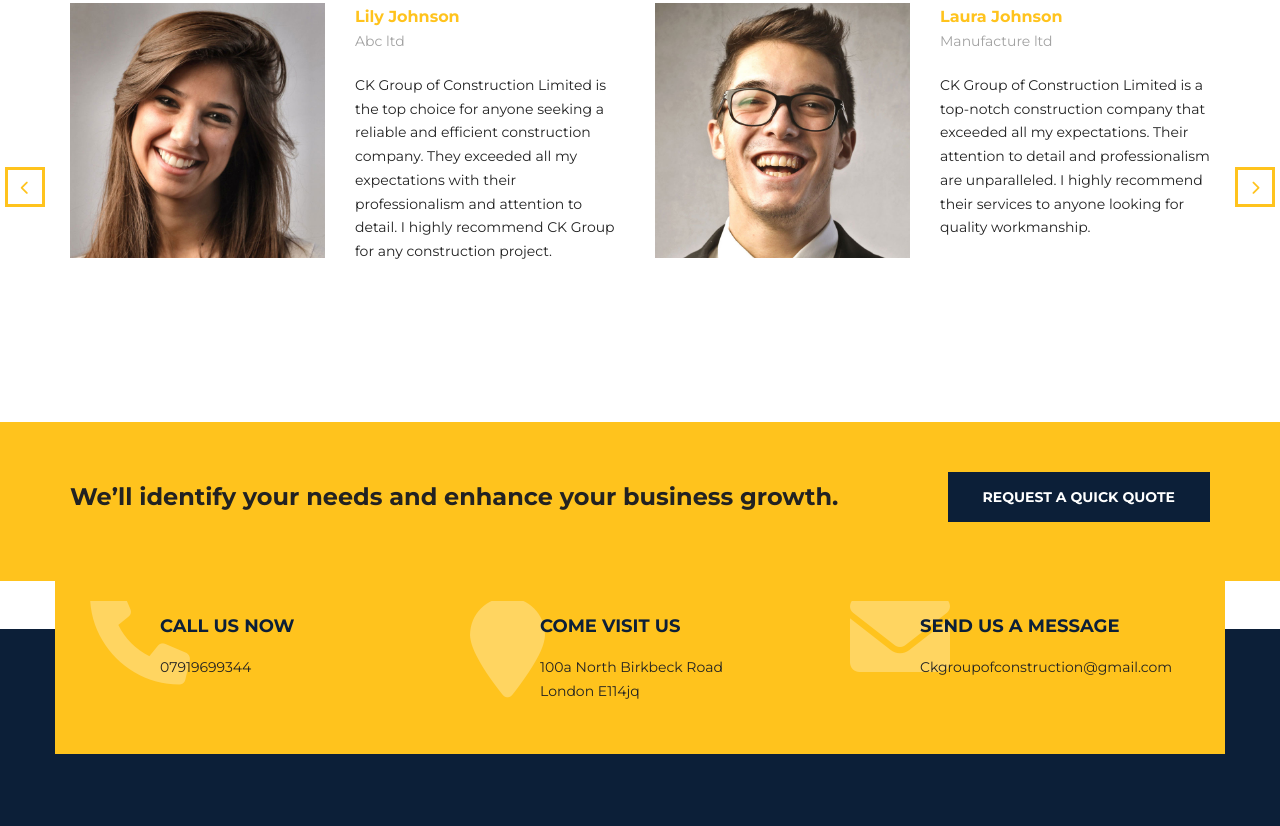
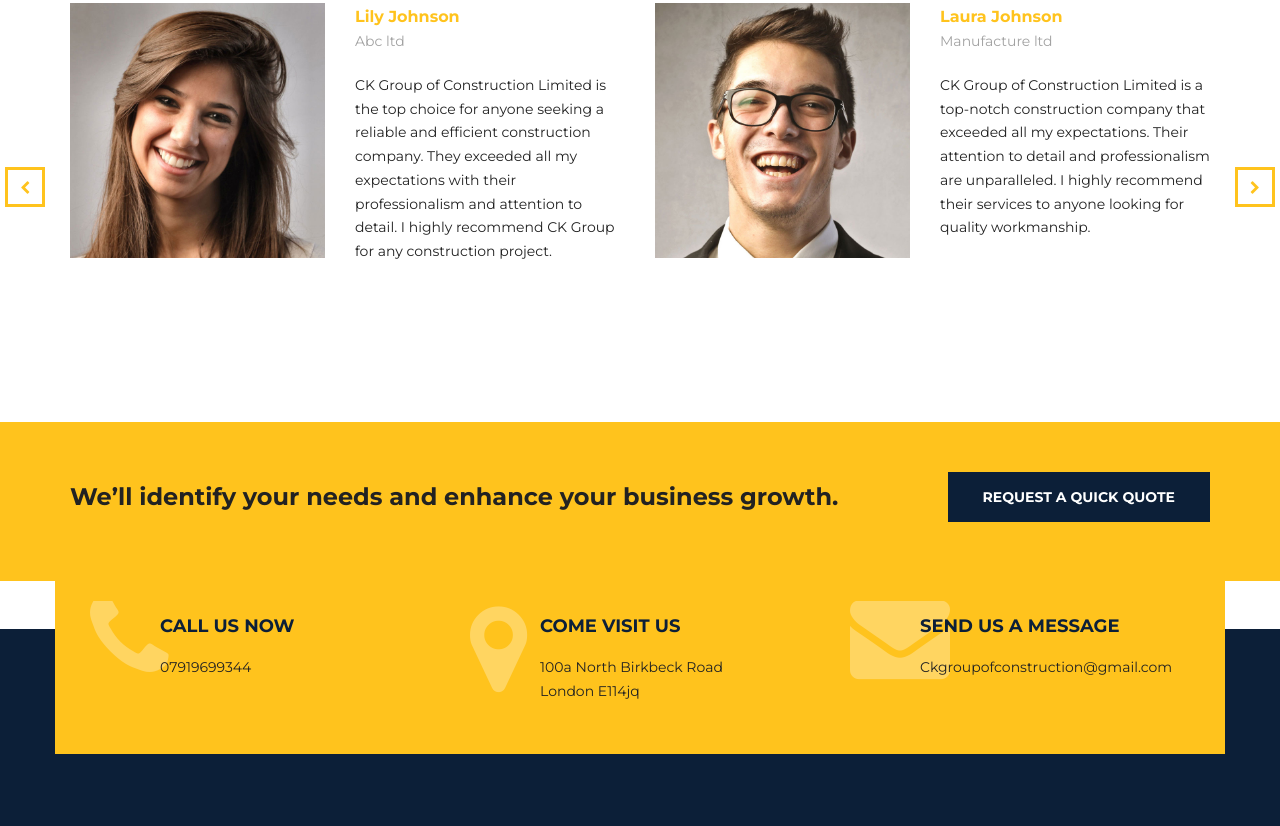
Before and after one commit to eterniadigitalsolutions/ckgroups, a plain HTML site: page index.html in a window 1280 px wide. Shown: the part 2895-3721 px from the top of the page. Drawn offline with Linux system fonts and the light colour scheme; a script that the page names is missing; a web font is replaced by a local one.

Commit message:
Update index.html

```diff
--- a/index.html
+++ b/index.html
@@ -36,7 +36,7 @@
 	<link rel="stylesheet" type="text/css" href="css/style.css" />
 
     <script type="text/javascript" src="js/vendor/modernizr.min.js"></script>
-	<link rel="stylesheet" href="https://cdnjs.cloudflare.com/ajax/libs/font-awesome/6.0.0-beta3/css/all.min.css">
+<!-- 	<link rel="stylesheet" href="https://cdnjs.cloudflare.com/ajax/libs/font-awesome/6.0.0-beta3/css/all.min.css"> -->
 
 </head>
 
```
